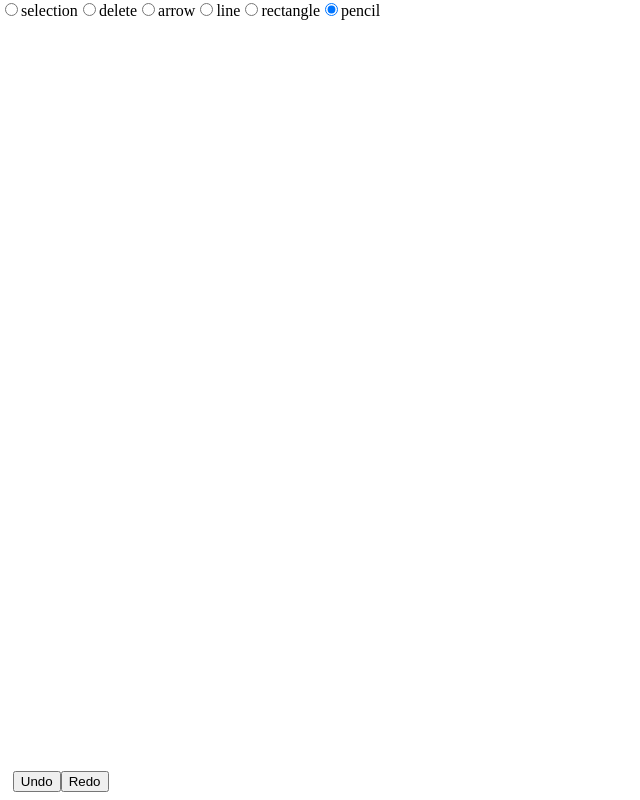
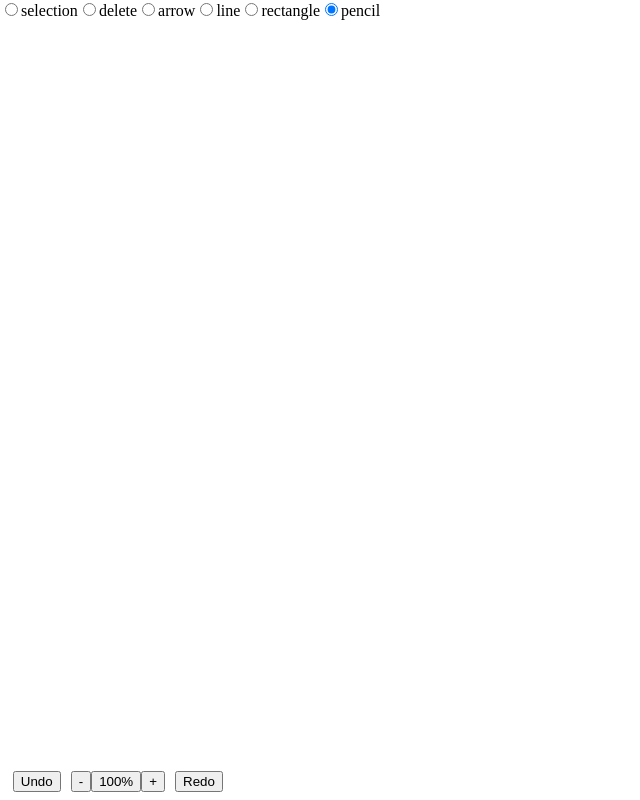
Before and after one commit to JohnKougioum/vue3-whiteboard, a Vue app: page / in a window 1280 px wide. Shown: the whole page, without its empty margins (0-640 px from the left). Built offline with nearby package versions, Linux system fonts and the light colour scheme.

Commit message:
feat: zoom

```diff
--- a/src/components/NewWhiteboard.vue
+++ b/src/components/NewWhiteboard.vue
@@ -39,6 +39,8 @@ let selectedElement: (Element & { offsetX: number; offsetY: number }) | null
 
 const panOffset = reactive({ x: 0, y: 0 })
 const startPanMousePosition = reactive({ x: 0, y: 0 })
+
+const scale = ref(1)
 
 onMounted(() => {
   canvas = document.getElementById('canvas') as HTMLCanvasElement
@@ -113,13 +115,13 @@ function updateElement(
 function handleMouseDown(event: MouseEvent) {
   const { clientX, clientY } = getMouseCoordinates(event)
 
-  if(event.button === 1) {
+  if (event.button === 1) {
     event.preventDefault()
     action = ActionTypes.PANNING
     startPanMousePosition.x = clientX
     startPanMousePosition.y = clientY
     canvas.style.cursor = 'move'
-    return;
+    return
   }
 
   if (toolType.value === ToolTypes.SELECTION || toolType.value === ToolTypes.DELETE) {
@@ -170,13 +172,13 @@ function handleMouseDown(event: MouseEvent) {
 function handleMouseMove(event: MouseEvent) {
   const { clientX, clientY } = getMouseCoordinates(event)
 
-  if(action === ActionTypes.PANNING) {
+  if (action === ActionTypes.PANNING) {
     const deltaX = clientX - startPanMousePosition.x
     const deltaY = clientY - startPanMousePosition.y
     panOffset.x += deltaX
     panOffset.y += deltaY
     reDraw()
-    return;
+    return
   }
 
   ;(event.target as HTMLElement).style.cursor = 'default'
@@ -271,7 +273,10 @@ function draw() {
 function reDraw() {
   ctx.clearRect(0, 0, canvas.width, canvas.height)
   ctx.save()
-  ctx.translate(panOffset.x, panOffset.y)
+  const scaleOffsetX = (canvas.width * scale.value - canvas.width) / 2
+  const scaleOffsetY = (canvas.height * scale.value - canvas.height) / 2
+  ctx.translate(panOffset.x * scale.value - scaleOffsetX, panOffset.y * scale.value - scaleOffsetY)
+  ctx.scale(scale.value, scale.value)
   draw()
   ctx.restore()
 }
@@ -346,35 +351,52 @@ function Redo() {
   undoIndex > 0 && undoIndex--
 }
 
+function onZoom(delta: number) {
+  scale.value = Math.min(Math.max(scale.value + delta, 0.1), 2)
+  reDraw()
+}
+
 function getMouseCoordinates(event: MouseEvent) {
+  const scaleOffsetX = (canvas.width * scale.value - canvas.width) / 2
+  const scaleOffsetY = (canvas.height * scale.value - canvas.height) / 2
   return {
-    clientX: event.clientX - panOffset.x,
-    clientY: event.clientY - panOffset.y
+    clientX: (event.clientX - panOffset.x * scale.value + scaleOffsetX) / scale.value,
+    clientY: (event.clientY - panOffset.y * scale.value + scaleOffsetY) / scale.value
   }
 }
 
 useEventListener('wheel', (event) => {
-  panOffset.x -= event.deltaX
-  panOffset.y -= event.deltaY
+  if (event.ctrlKey || event.metaKey || event.altKey) {
+    event.preventDefault()
+    onZoom(event.deltaY * -0.001)
+  } else {
+    panOffset.x -= event.deltaX
+    panOffset.y -= event.deltaY
+  }
   reDraw()
-})
+}, { passive: false })
 </script>
 
 <template>
   <div>
-    <div style="position: fixed; z-index: 2;">
+    <div style="position: fixed; z-index: 2">
       <template v-for="tool in Object.values(ToolTypes)" :key="tool">
         <input type="radio" :id="tool" :checked="toolType === tool" @change="toolType = tool" />
         <label :for="tool">{{ tool }}</label>
       </template>
     </div>
-    <div style="position: fixed; bottom: 1%; left: 1%; z-index: 2;">
-      <button @click="Undo">Undo</button>
-      <button @click="Redo">Redo</button>
+    <div style="position: fixed; bottom: 1%; left: 1%; z-index: 2">
+      <button style="margin-right: 10px" @click="Undo">Undo</button>
+      <button @click="onZoom(-0.1)">-</button>
+      <button @click="scale = 1">
+        {{ new Intl.NumberFormat('en-US', { style: 'percent' }).format(scale) }}
+      </button>
+      <button @click="onZoom(0.1)">+</button>
+      <button style="margin-left: 10px" @click="Redo">Redo</button>
     </div>
     <canvas
       id="canvas"
-      style="position: absolute; z-index: 1; overflow: hidden;"
+      style="position: absolute; z-index: 1; overflow: hidden"
       :width="windowInnerWidth"
       :height="windowInnerHeight"
       @mousedown="handleMouseDown"
```
